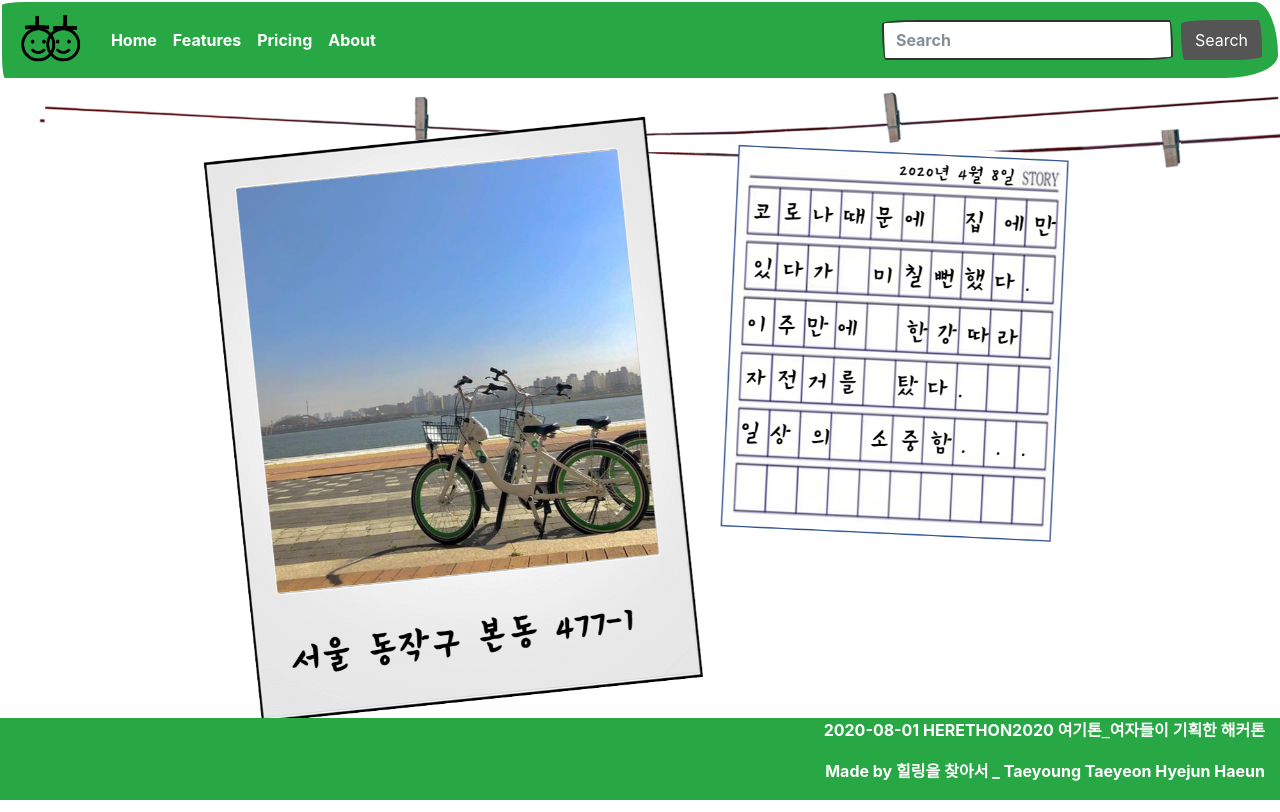
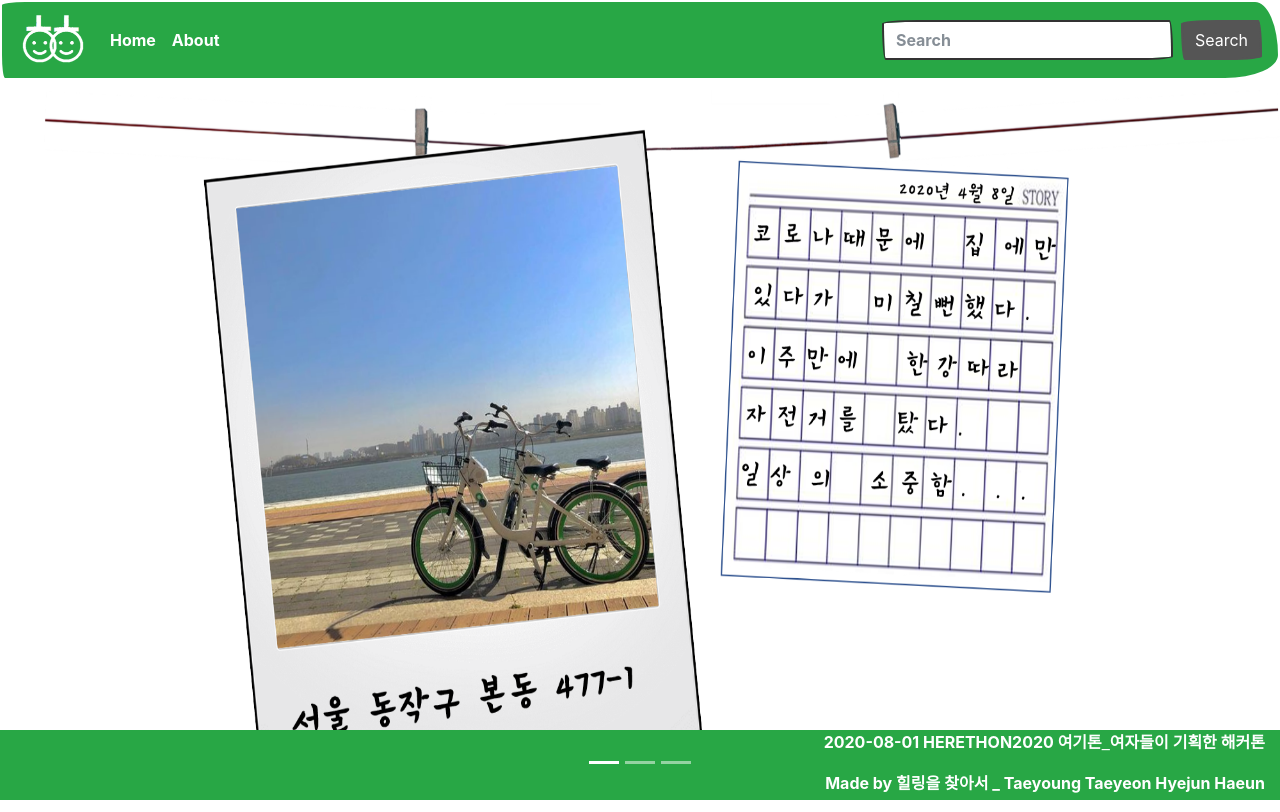
Before and after one commit to solar3070/healing_hello, a Django app: page /detail in a window 1280 px wide. Run offline with Django 3.2, Linux system fonts and the light colour scheme; some libraries are stand-ins or nearby versions; some web fonts are replaced.

Commit message:
detail 페이지 레이아웃 하하하

```diff
--- a/healing_hello/urls.py
+++ b/healing_hello/urls.py
@@ -24,6 +24,6 @@
     path('test',views.test2, name='test'),
     path('detail', views.detail, name="detail"),
     path('list',views.list, name='list'),
-    path('',views.main, name='name'),
+    path('',views.main, name='main'),
     path('main2',views.main2, name='main2'),
 ]+ static(settings.MEDIA_URL, document_root=settings.MEDIA_ROOT)
--- a/theapp/static/css/base.css
+++ b/theapp/static/css/base.css
@@ -1,5 +1,5 @@
 body {
-    background-color: #F3E5F5
+    background-color: #ffffff
 }
 
 .container {
--- a/theapp/static/css/detail.css
+++ b/theapp/static/css/detail.css
@@ -2,7 +2,7 @@
 @font-face { font-family: 'LAB디지털'; src: url('https://cdn.jsdelivr.net/gh/projectnoonnu/noonfonts_20-07@1.0/LAB디지털.woff') format('woff'); font-weight: normal; font-style: normal; }
 
 body {
-    background: url(../노끈.png);
+
     background-size: cover;
     background-repeat: no-repeat;
     background-position-y: -20px;
--- a/theapp/static/css/footer.css
+++ b/theapp/static/css/footer.css
@@ -7,7 +7,16 @@
     min-height: 100%;
 }
 
+#header{
+    height: 90px;
+}
+
+#contnet{
+    height:auto !important;
+}
+
 .base-footer{
     position: absolute;
     bottom:0;
+    height: 70px;
 }
--- a/theapp/templates/2번째.html
+++ b/theapp/templates/2번째.html
@@ -23,7 +23,7 @@
                         <h4 class="my-0 font-weight-normal">healinghello</h4>
                     </div>
                     <div class="card-body">
-                        <h1><b>My<br>Map</b><small class="text-muted"></small></h1>
+                        <h1><b>My Map</b><small class="text-muted"></small></h1>
 
                         <a><img src="{% static 'font/화살표.png' %}" alt=""></a>
                     </div>
--- a/theapp/templates/base.html
+++ b/theapp/templates/base.html
@@ -26,9 +26,11 @@
 <body>
   <div id="Wrapper">
     <!-- navbar start -->
+
+    <header id="header">
     <nav class="navbar navbar-expand-lg navbar-dark bg-success text-white">
-      <a class="navbar-brand" href="#">
-        <img src="{% static 'img/our_logo.png'%}" alt="healing-hello-logo" height='50'>
+      <a class="navbar-brand" href="{% url 'main'%}">
+        <img src="{% static 'img/our_logo2.png'%}" alt="healing-hello-logo" height='50'>
       </a>
       <button class="navbar-toggler" type="button" data-toggle="collapse" data-target="#navbarColor01" aria-controls="navbarColor01" aria-expanded="false" aria-label="Toggle navigation">
         <span class="navbar-toggler-icon"></span>
@@ -37,13 +39,7 @@
       <div class="collapse navbar-collapse" id="navbarColor01">
         <ul class="navbar-nav mr-auto">
           <li class="nav-item active">
-            <a class="nav-link" href="#">Home <span class="sr-only">(current)</span></a>
-          </li>
-          <li class="nav-item">
-            <a class="nav-link" href="#">Features</a>
-          </li>
-          <li class="nav-item">
-            <a class="nav-link" href="#">Pricing</a>
+            <a class="nav-link" href="{% url 'main'%}">Home <span class="sr-only">(current)</span></a>
           </li>
           <li class="nav-item">
             <a class="nav-link" href="#">About</a>
@@ -55,10 +51,13 @@
         </form>
       </div>
     </nav>
+    </header>
     <!-- navbar end -->
 
+    <div id="contnet">
     {% block content %}
     {% endblock content %}
+    </div>
 
     <!-- Content Wrapper start-->
 
--- a/theapp/templates/detail.html
+++ b/theapp/templates/detail.html
@@ -1,12 +1,11 @@
 {% extends 'base.html' %}
 {% load static %}
 
-{% block head %}
-<link href="{% static 'css/detail.css' %}" type="text/css" rel="stylesheet">
-{% endblock head %}
-
 {% block content %}
-<div id="carouselExampleIndicators" class="carousel slide" data-ride="carousel" style="height: 50%;">
+<div class="row">
+<div div class="col-lg-12">
+<div>
+<div id="carouselExampleIndicators" class="carousel slide" data-ride="carousel">
     <ol class="carousel-indicators">
       <li data-target="#carouselExampleIndicators" data-slide-to="0" class="active"></li>
       <li data-target="#carouselExampleIndicators" data-slide-to="1"></li>
@@ -14,13 +13,13 @@
     </ol>
     <div class="carousel-inner">
       <div class="carousel-item active">
-        <img src="{% static 'detail_img1.png' %}" class="d-block w-100" alt="...">
+        <img src="{% static 'detail_img1.png' %}" class="d-block w-100" alt="..." height="700px">
       </div>
       <div class="carousel-item">
-        <img src="{% static 'detail_img2.png' %}" class="d-block w-100" alt="...">
+        <img src="{% static 'detail_img2.png' %}" class="d-block w-100" alt="..." height="700px">
       </div>
       <div class="carousel-item">
-        <img src="{% static 'detail_img3.png' %}" class="d-block w-100" alt="...">
+        <img src="{% static 'detail_img3.png' %}" class="d-block w-100" alt="..." height="700px">
       </div>
     </div>
     <a class="carousel-control-prev" href="#carouselExampleIndicators" role="button" data-slide="prev">
@@ -32,4 +31,7 @@
       <span class="sr-only">Next</span>
     </a>
   </div>
+  </div>
+  </div>
+  </div>
 {% endblock content %}
--- a/theapp/templates/main.html
+++ b/theapp/templates/main.html
@@ -2,6 +2,7 @@
 {% load static %}
 
 {% block content %}
+
   <div class="row" style="text-align:center;">
     <div class="col-lg-12">
     <img src="{% static 'font/프레젠테이션6.png' %}" alt="힐링">
```
Also changed, not shown: theapp/static/img/our_logo2.png (added).
